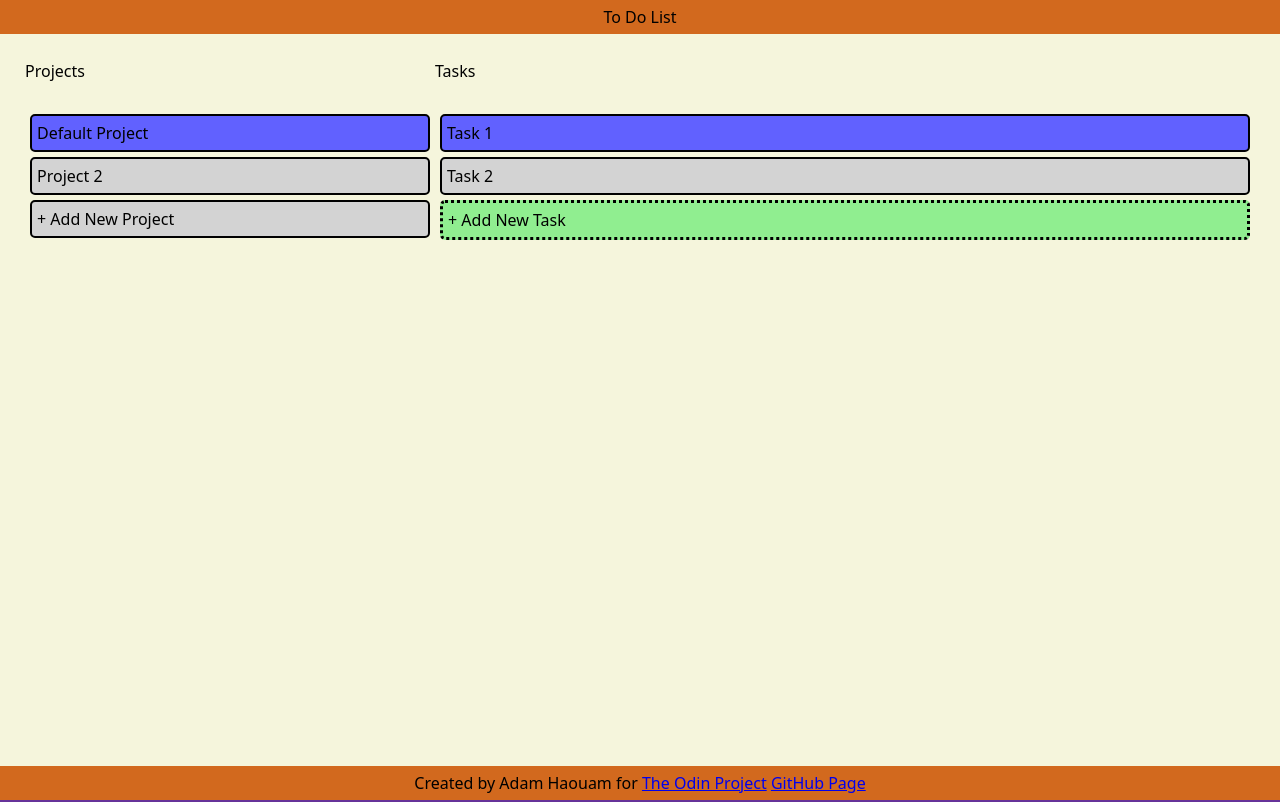
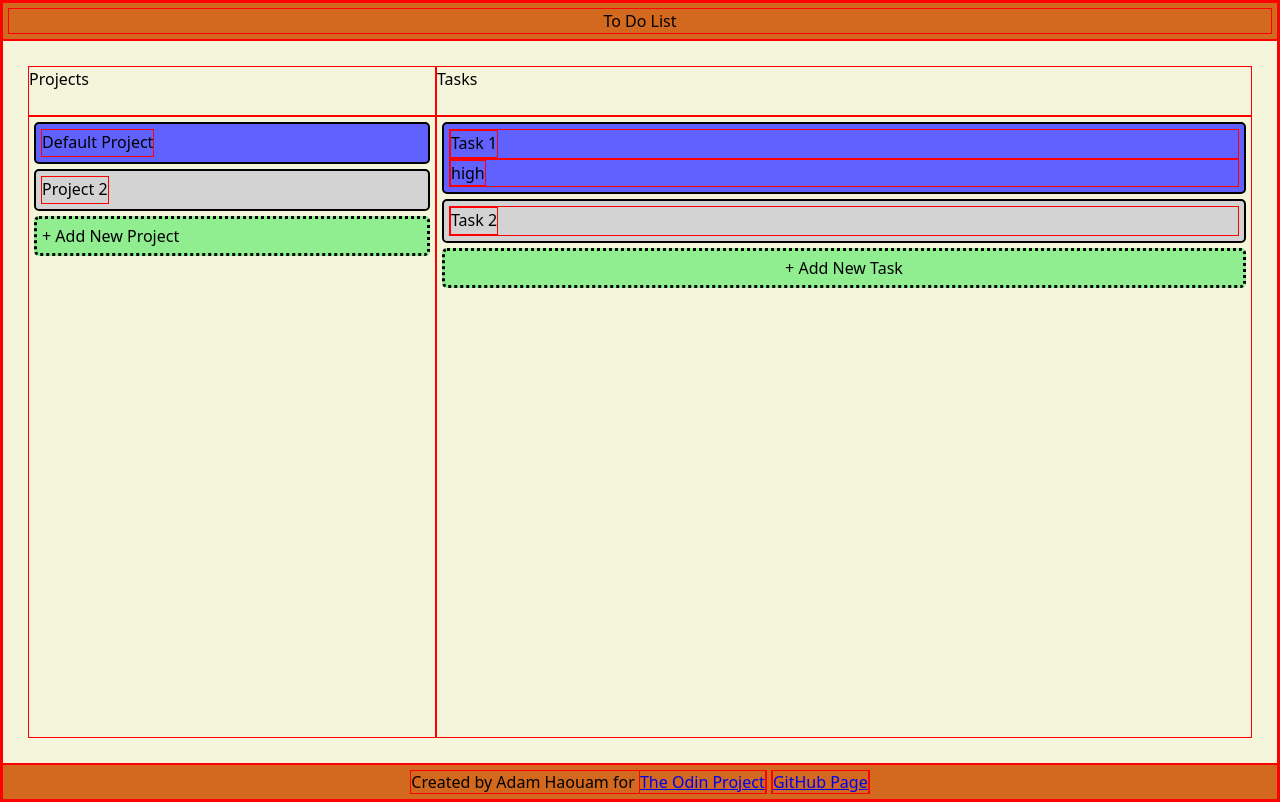
Before and after one commit to adamhaouam/todolist, a website built with webpack: page src/template.html in a window 1280 px wide. Built offline with nearby package versions, Linux system fonts and the light colour scheme.

Commit message:
add ext info to selected task, include priority

```diff
--- a/src/index.js
+++ b/src/index.js
@@ -86,11 +86,11 @@ const defaultProject = new Project("Default Project");
 defaultProjectList.addProject(defaultProject);
 const project2 = new Project("Project 2");
 defaultProjectList.addProject(project2);
-const defaultTask = new Task("Task 1", "Some info", "date", "High");
+const defaultTask = new Task("Task 1", "Some info", "date", "high");
 defaultProject.addTask(defaultTask);
-const task2 = new Task("Task 2", "Second Task", "Low", false);
+const task2 = new Task("Task 2", "Second Task", "date", "medium");
 defaultProject.addTask(task2);
-const task3 = new Task("Task 3", "Third Task", "High", false);
+const task3 = new Task("Task 3", "Third Task", "date", "low");
 project2.addTask(task3);
 
 
@@ -176,7 +176,7 @@ function updateDOM() {
 
     //add field for adding new project, sets form up to create project on click
     const addProjectBox = document.createElement("div");
-    addProjectBox.classList.add("projectEntry", "projectEntry");
+    addProjectBox.classList.add("newProjectEntry", "projectEntry");
     addProjectBox.textContent = "+ Add New Project";
     addProjectBox.addEventListener("click", function() {
         projectFormTitle.textContent = "Create Project";
@@ -197,15 +197,28 @@ function updateDOM() {
     for (const task in defaultProjectList.projects[selectedProject].tasks) {
         if (defaultProjectList.projects[selectedProject].tasks[task].isDeleted === false) {
             const taskBox = document.createElement("div");
+
             taskBox.classList.add("taskEntry");
+            const taskBoxMain = document.createElement("div");
+            taskBoxMain.classList.add("taskMain");
+            taskBox.appendChild(taskBoxMain);
 
+            //Add extra information if selected
             if (task == selectedTask) {
                 taskBox.classList.add("selected");
+                const taskBoxExt = document.createElement("div");
+                taskBoxExt.classList.add("taskExt");
+                taskBox.appendChild(taskBoxExt);
+
+                const taskPriority = document.createElement("div");
+                taskPriority.textContent = defaultProjectList.projects[selectedProject].tasks[task].priority;
+                taskBoxExt.appendChild(taskPriority);
+
             }
 
             const taskTitle = document.createElement("h3");
             taskTitle.textContent = defaultProjectList.projects[selectedProject].tasks[task].name;
-            taskBox.appendChild(taskTitle);
+            taskBoxMain.appendChild(taskTitle);
             const taskIcons = document.createElement("div");
             taskIcons.classList.add("icons");
 
@@ -218,7 +231,7 @@ function updateDOM() {
             deleteIcon.classList.add("deleteIcon");
             deleteIcon.textContent = "Del";
             taskIcons.appendChild(deleteIcon);
-            taskBox.appendChild(taskIcons);
+            taskBoxMain.appendChild(taskIcons);
 
             //Select task
             taskBox.addEventListener('click', function() {
@@ -336,5 +349,6 @@ function findFirstUndeletedTask() {
     }
 }
 
+console.log(defaultProjectList)
 
 updateDOM();
--- a/src/styles.css
+++ b/src/styles.css
@@ -67,6 +67,15 @@ header, footer {
     justify-content: space-between;
 }
 
+.taskEntry {
+  flex-direction: column;
+}
+
+.taskMain, .taskExt {
+  display: flex;
+  justify-content: space-between;
+}
+
 .projectEntry:hover, .taskEntry:hover {
     border: 4px solid black;
     cursor: pointer;
@@ -119,3 +128,7 @@ header, footer {
 .selected {
   background-color: rgb(97, 97, 255);
 }
+
+* {
+  border: solid red 1px;
+}
--- a/src/template.html
+++ b/src/template.html
@@ -50,16 +50,6 @@
         </form>
     </dialog>
 
-    <dialog id="editProjectMenu">
-        <h2>Edit Project</h2>
-        <form id="editProjectForm">
-            <label for="projectEditName">Project Name:</label>
-            <input type="text" id="projectEditName" name="projectEditName" required>
-            <button id="projectEditSubmit" type="button">Save Task</button>
-        </form>
-    </dialog>
-
-    <div id="editTaskMenu"></div>
     <footer>
         <span>Created by Adam Haouam for <a href="https://www.theodinproject.com/lessons/node-path-javascript-todo-list">The Odin Project</a></span>
         <span><a href="https://github.com/adamhaouam">GitHub Page</a></span>
```
Also changed, not shown: README.md.
